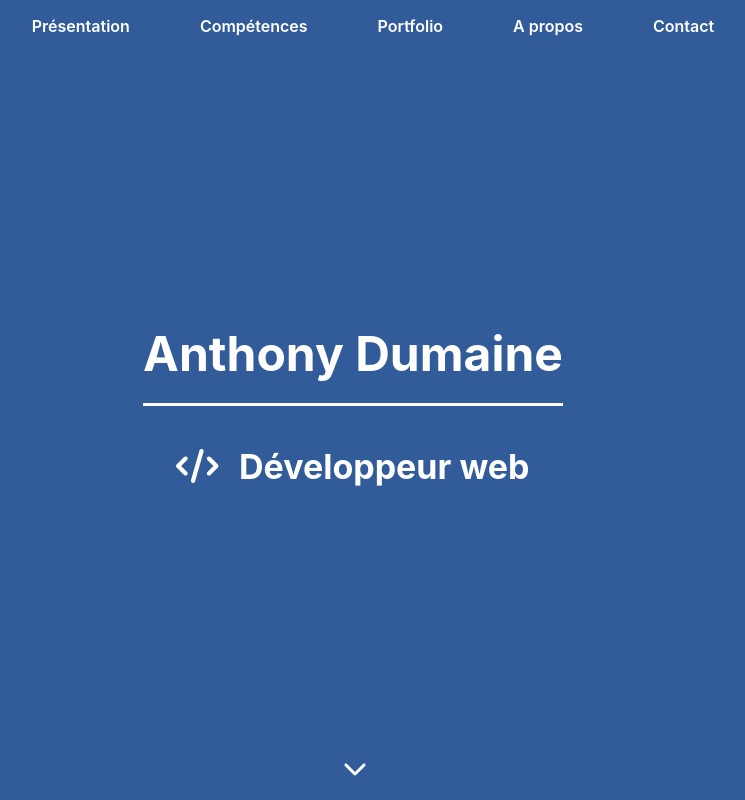
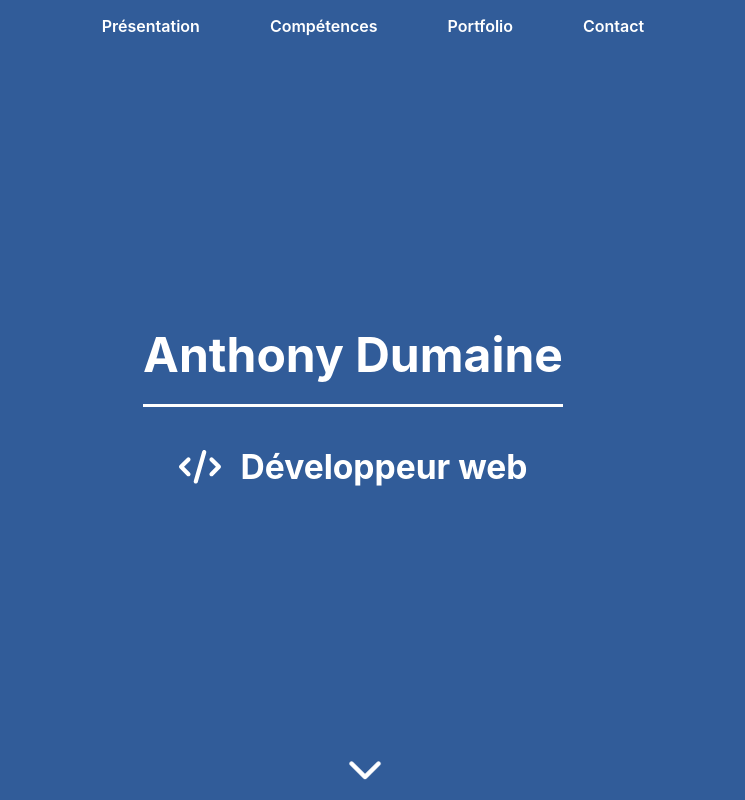
Before and after one commit to anth-o/CV, a React (Create React App) app: page / in a window 1280 px wide. Shown: the top 800 px of the page, without its empty margins (287-1032 px from the left). Built offline with nearby package versions, Linux system fonts and the light colour scheme.

Commit message:
ajout react-scroll

```diff
--- a/package.json
+++ b/package.json
@@ -15,6 +15,7 @@
     "react": "^18.2.0",
     "react-dom": "^18.2.0",
     "react-scripts": "5.0.1",
+    "react-scroll": "^1.9.0",
     "web-vitals": "^2.1.4"
   },
   "scripts": {
--- a/src/components/Header/Header.jsx
+++ b/src/components/Header/Header.jsx
@@ -2,6 +2,7 @@ import React, { useState } from "react";
 import './Header.scss';
 import { FontAwesomeIcon } from "@fortawesome/react-fontawesome";
 import { faBars, faXmark } from "@fortawesome/free-solid-svg-icons";
+import { Link } from "react-scroll";
 
 function Header() {
 
@@ -15,21 +16,10 @@ function Header() {
         <header className="header">
             <nav className={`header__navbar ${isOpen ? "open" : ""}`}>
                 <ul>
-                    <li>
-                        <a href="#">Présentation</a>
-                    </li>
-                    <li>
-                        <a href="#">Compétences</a>
-                    </li>
-                    <li>
-                        <a href="#Portfolio">Portfolio</a>
-                    </li>
-                    <li>
-                        <a href="#">A propos</a>
-                    </li>
-                    <li>
-                        <a href="#contact">Contact</a>
-                    </li>
+                    <li><Link to="presentation" smooth={true} duration={1000} offset={-50}>Présentation</Link></li>
+                    <li><Link to="competences" smooth={true} duration={1000} offset={-50}>Compétences</Link></li>
+                    <li><Link to="portfolio" smooth={true} duration={1000} offset={-50}>Portfolio</Link></li>
+                    <li><Link to="contact" smooth={true} duration={1000} offset={-50}>Contact</Link></li>
                 </ul>
                 <div onClick={handleClick} className={`header__mobile-icone ${isOpen ? "open" : ""}`}><FontAwesomeIcon icon={isOpen ? faXmark : faBars} className="icone-menu" /></div>
             </nav>
--- a/src/components/Header/Header.scss
+++ b/src/components/Header/Header.scss
@@ -14,6 +14,7 @@
         list-style-type: none;
         opacity: 0;
         transition: opacity 2s ease;
+        cursor: pointer;
     }
     &__navbar li {
         opacity: 1;
@@ -53,11 +54,10 @@
             right: -100%;
             width: 100%;
             height: 100vh;
-
             display: flex;
             align-items: center;
+            justify-content: center;
             flex-direction: column;
-            padding-top: 180px;
             margin: 0;
             transition: all .7s ease;
         }
--- a/src/components/Home/Home.jsx
+++ b/src/components/Home/Home.jsx
@@ -2,6 +2,7 @@ import React, { useEffect, useState } from "react";
 import "./Home.scss";
 import { FontAwesomeIcon } from "@fortawesome/react-fontawesome";
 import { faCode, faChevronDown} from "@fortawesome/free-solid-svg-icons";
+import { Link } from "react-scroll";
 
 function Home() {
     const [isVisible, setIsVisible] = useState(false);
@@ -17,7 +18,7 @@ function Home() {
                 <h2 className="home__dev"><FontAwesomeIcon icon={faCode} className="icone__dev"/>Développeur web</h2>
             </div>
             <div className="div-chevron">
-                <FontAwesomeIcon icon={faChevronDown} className="home__chevron"/>
+                <Link to="presentation" smooth={true} duration={1000} offset={-50}><FontAwesomeIcon icon={faChevronDown} className="home__chevron"/></Link>
             </div>
         </section>
     );
--- a/src/components/Home/Home.scss
+++ b/src/components/Home/Home.scss
@@ -13,7 +13,7 @@
         opacity: 0;
         transform: translateX(-100%);
         transition: opacity 1.5s ease, transform 1.5s ease;
-        font-size: 48px;
+        font-size: 3rem;
     }
 
     &__dev {
@@ -22,7 +22,7 @@
         opacity: 0;
         transform: translateX(100%);
         transition: opacity 1s ease-out, transform 1s ease-out;
-        font-size: 34px;
+        font-size: 2.1rem;
         .icone__dev {
             padding-right: 20px;
         }
@@ -41,5 +41,27 @@
         color: #fff;
         font-size: 24px;
         transform: translateX(-10px);
+        animation: chevron-animation 2s infinite alternate ease-in-out;
+        cursor: pointer;
+    }
+    @keyframes chevron-animation {
+        0% {
+          transform: scale(0.8);
+        }
+        100% {
+          transform: scale(1.5);
+        }
     }
 }
+
+
+@media screen and (max-width: 940px) {
+    .home {
+        &__name {
+            font-size: 2rem;
+        }
+        &__dev {
+            font-size: 1.4rem;
+        }
+    }
+}
--- a/src/components/Presentation/Presentation.jsx
+++ b/src/components/Presentation/Presentation.jsx
@@ -3,6 +3,7 @@ import "./Presentation.scss";
 import { FontAwesomeIcon } from "@fortawesome/react-fontawesome";
 import { faCalendarDays } from "@fortawesome/free-regular-svg-icons";
 import { faUser, faCar, faCity, faFutbol } from "@fortawesome/free-solid-svg-icons";
+import { Link } from "react-scroll";
 
 function Presentation() {
     return(
@@ -23,7 +24,7 @@ function Presentation() {
                 </div>
             </div>
             <div className="presentation__button__container">
-                <button className="presentation__button">Me contacter</button>
+                <Link to="contact" smooth={true} duration={1000} offset={-50}><button className="presentation__button">Me contacter</button></Link>
                 <button className="presentation__button">Télécharger mon CV</button>
             </div>
         </section>
--- a/src/components/Presentation/Presentation.scss
+++ b/src/components/Presentation/Presentation.scss
@@ -4,6 +4,7 @@
     &__title {
         font-size: 30px;
         color: #315c99;
+        padding-bottom: 30px;
     }
     &__container{
         display: flex;
```
Also changed, not shown: 1 other file (tests, documents, lock files or other folders).
